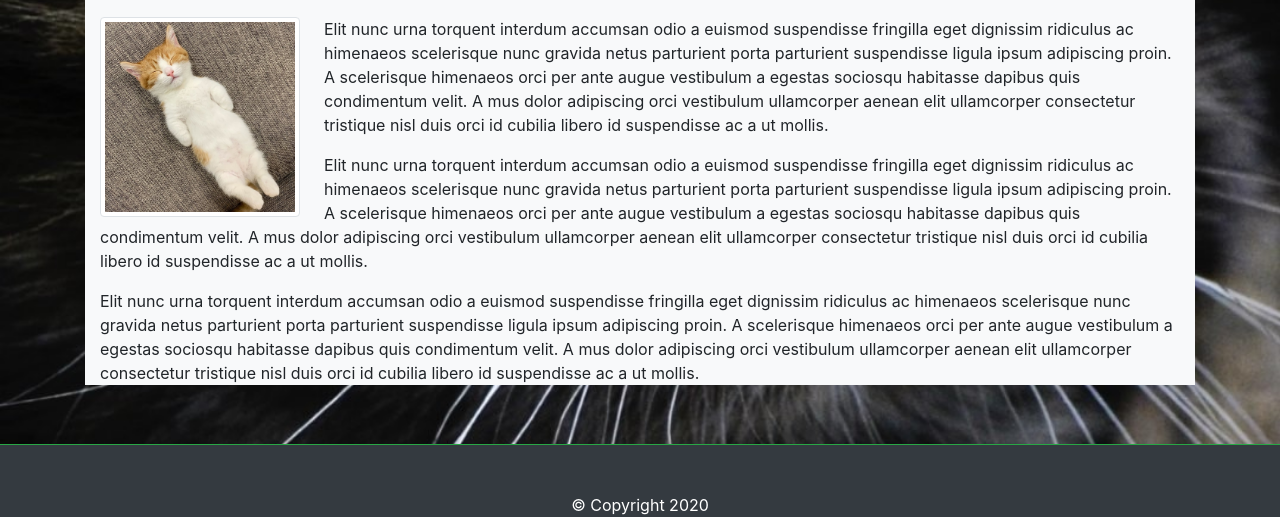
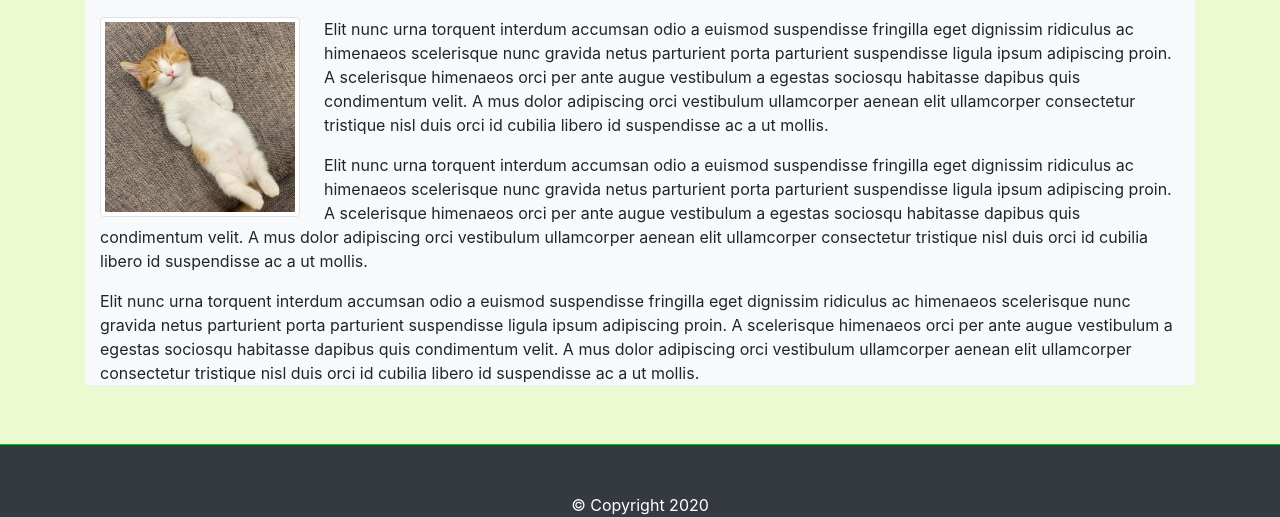
Before and after one commit to thuynguyen-nht/Bootstrap-Porfolio, a plain HTML site: page index.html in a window 1280 px wide. Shown: the part 283-800 px from the top of the page. Drawn offline with nearby package versions, Linux system fonts and the light colour scheme.

Commit message:
changed bg

```diff
--- a/style.css
+++ b/style.css
@@ -1,10 +1,11 @@
 body {
-    background: url("images/bg.jpg")no-repeat center center fixed;
+    background: #EBFAD1;
+    /* background: url("images/bg.jpg")no-repeat center center fixed;
     -webkit-background-size: cover;
     -moz-background-size: cover;
     -o-background-size: cover;
     background-size: cover;
-    margin: 0;
+    margin: 0; */
 }
 
 #ProfilePic {
```
